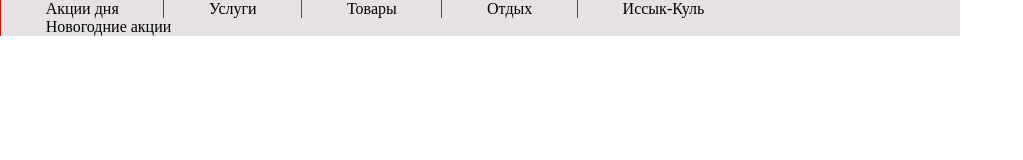
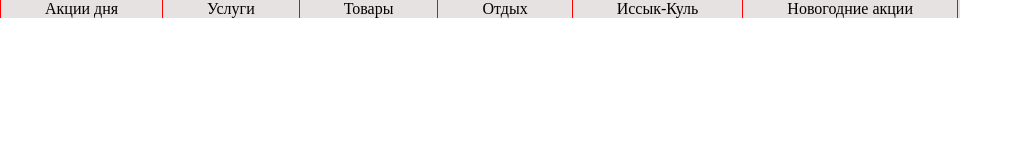
Before and after one commit to skriv/Justify_Tabs, a plain HTML site: page index.html in a window 1280 px wide. Shown: the whole page, without its empty margins (0-1023 px from the left). Drawn offline with Linux system fonts and the light colour scheme.

Commit message:
ready with PX  without check

```diff
--- a/js/functions.js
+++ b/js/functions.js
@@ -18,6 +18,8 @@ $(document).ready(function($){
 	//Делим остаток на кол-во табов
 	var marginTabs = (delta / tabWidths.length)/2;
 
+	//Округляем до целого числа
+	marginTabs = Math.floor(marginTabs)*100/100;
 
 	// присваиваем каждому элементу отступ справа и слева
 	$("#nav li").each(function(i, val) {
--- a/stylesheets/screen.css
+++ b/stylesheets/screen.css
@@ -11,5 +11,13 @@
 
 li{
   display: inline-block;
-  border-left: 1px solid #F00;
+  border-right: 1px solid red;
 }
+
+li:first-child{
+  border-left: 1px solid red;
+}
+
+li:last-child{
+  border-left: none;
+}
```
